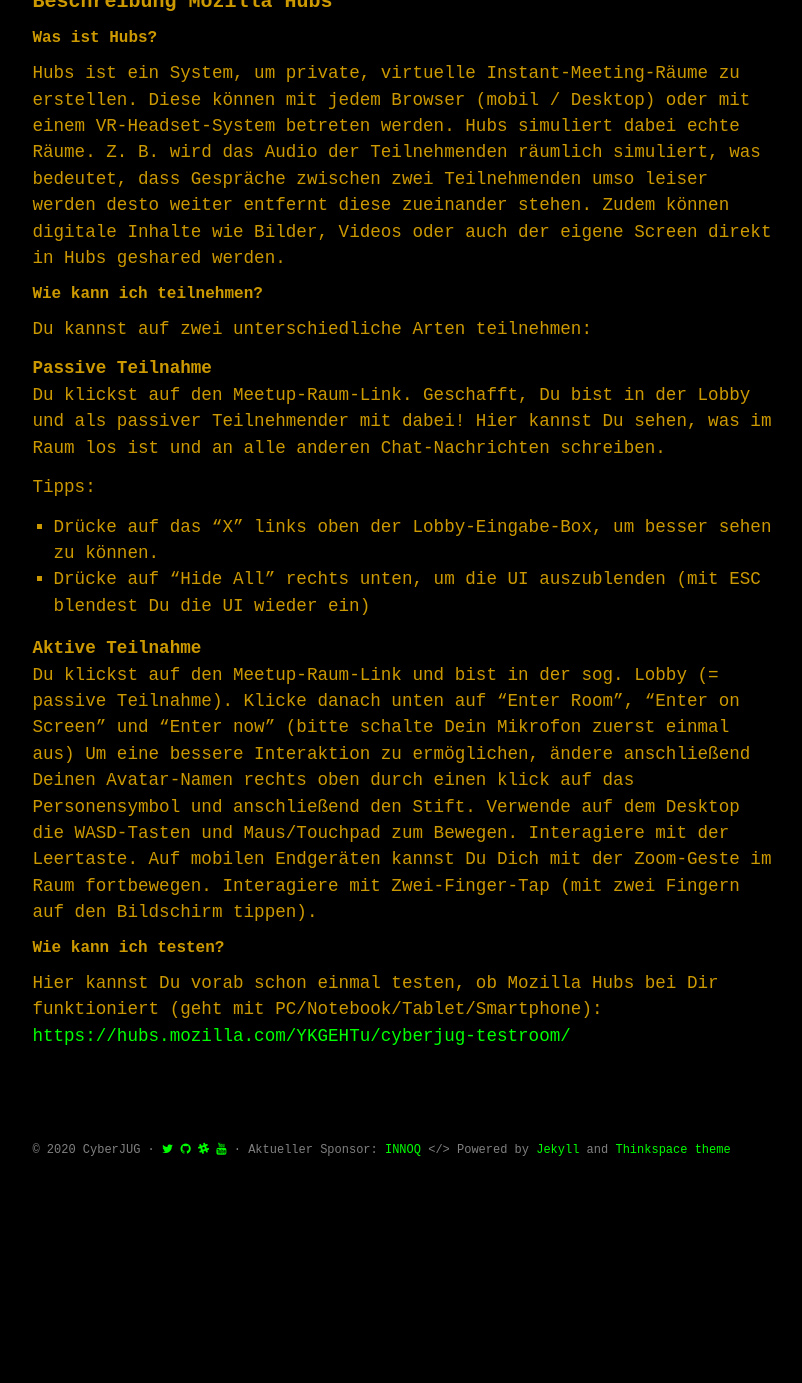
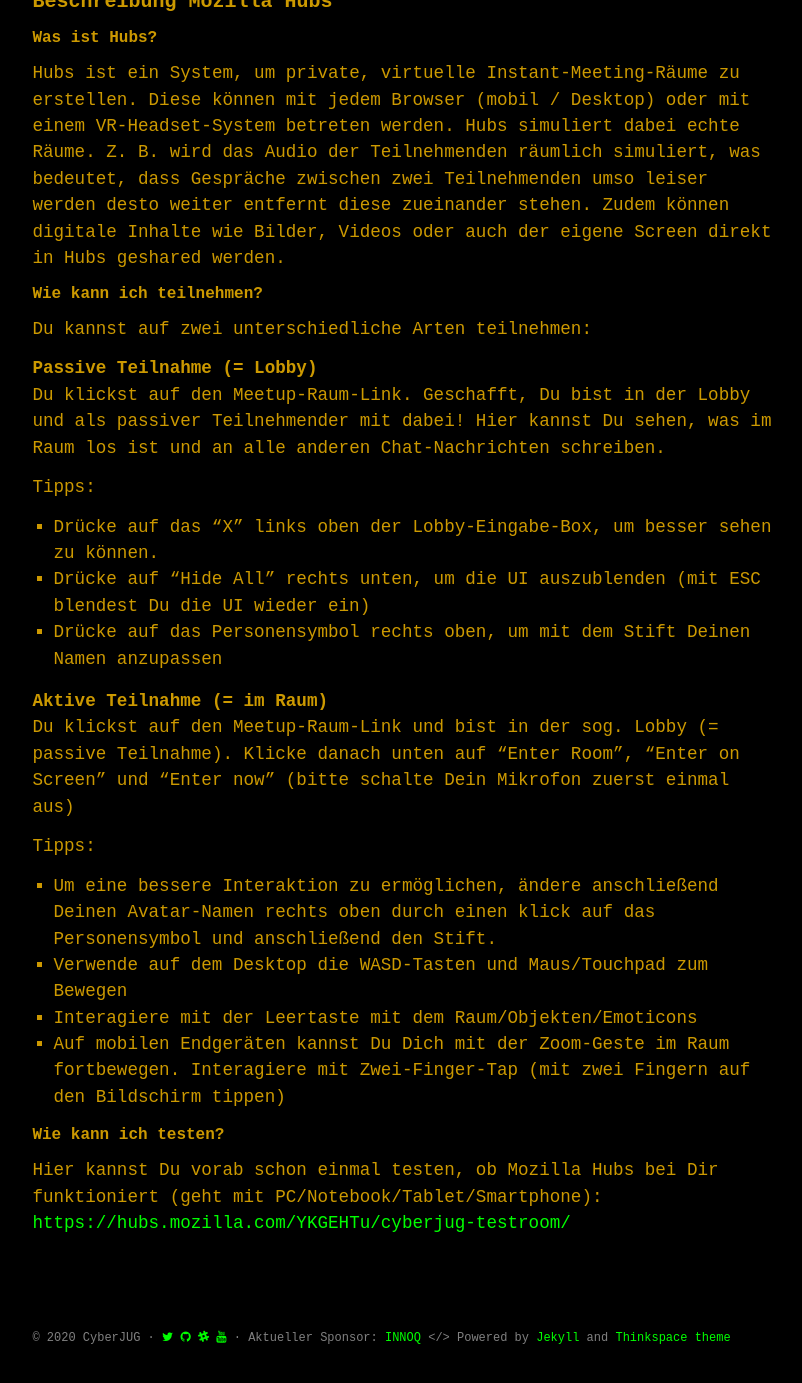
Before and after one commit to cyberjug/website, a Jekyll site: the page built from docs/_upcoming/2020-05-25-homeoffice.md, in a window 1280 px wide and 1400 px high, scrolled down 1556 px. Shown: the top 1383 px of the window, without its empty margins (234-1036 px from the left). Built offline with Jekyll 4.4.1, drawn with Linux system fonts in a browser that asks for light colours; some web fonts are replaced; before the commit the page ends 2768 px from its top, so only the background shows below that.

Commit message:
add some more infos

```diff
--- a/docs/_upcoming/2020-05-25-homeoffice.md
+++ b/docs/_upcoming/2020-05-25-homeoffice.md
@@ -63,7 +63,7 @@
 
 Du kannst auf zwei unterschiedliche Arten teilnehmen:
 
-**Passive Teilnahme**
+**Passive Teilnahme (= Lobby)**
 Du klickst auf den Meetup-Raum-Link.
 Geschafft, Du bist in der Lobby und als passiver Teilnehmender mit dabei!
 Hier kannst Du sehen, was im Raum los ist und an alle anderen Chat-Nachrichten schreiben.
@@ -71,15 +71,17 @@
 Tipps:
 - Drücke auf das "X" links oben der Lobby-Eingabe-Box, um besser sehen zu können.
 - Drücke auf "Hide All" rechts unten, um die UI auszublenden (mit ESC blendest Du die UI wieder ein)
+- Drücke auf das Personensymbol rechts oben, um mit dem Stift Deinen Namen anzupassen
 
-
-**Aktive Teilnahme**
+**Aktive Teilnahme (= im Raum)**
 Du klickst auf den Meetup-Raum-Link und bist in der sog. Lobby (= passive Teilnahme).
 Klicke danach unten auf "Enter Room", "Enter on Screen" und "Enter now" (bitte schalte Dein Mikrofon zuerst einmal aus)
-Um eine bessere Interaktion zu ermöglichen, ändere anschließend Deinen Avatar-Namen rechts oben durch einen klick auf das Personensymbol und anschließend den Stift.
-Verwende auf dem Desktop die WASD-Tasten und Maus/Touchpad zum Bewegen.
-Interagiere mit der Leertaste.
-Auf mobilen Endgeräten kannst Du Dich mit der Zoom-Geste im Raum fortbewegen. Interagiere mit Zwei-Finger-Tap (mit zwei Fingern auf den Bildschirm tippen).
+
+Tipps:
+- Um eine bessere Interaktion zu ermöglichen, ändere anschließend Deinen Avatar-Namen rechts oben durch einen klick auf das Personensymbol und anschließend den Stift.
+- Verwende auf dem Desktop die WASD-Tasten und Maus/Touchpad zum Bewegen
+- Interagiere mit der Leertaste mit dem Raum/Objekten/Emoticons
+- Auf mobilen Endgeräten kannst Du Dich mit der Zoom-Geste im Raum fortbewegen. Interagiere mit Zwei-Finger-Tap (mit zwei Fingern auf den Bildschirm tippen)
 
 #### Wie kann ich testen?
 
```
